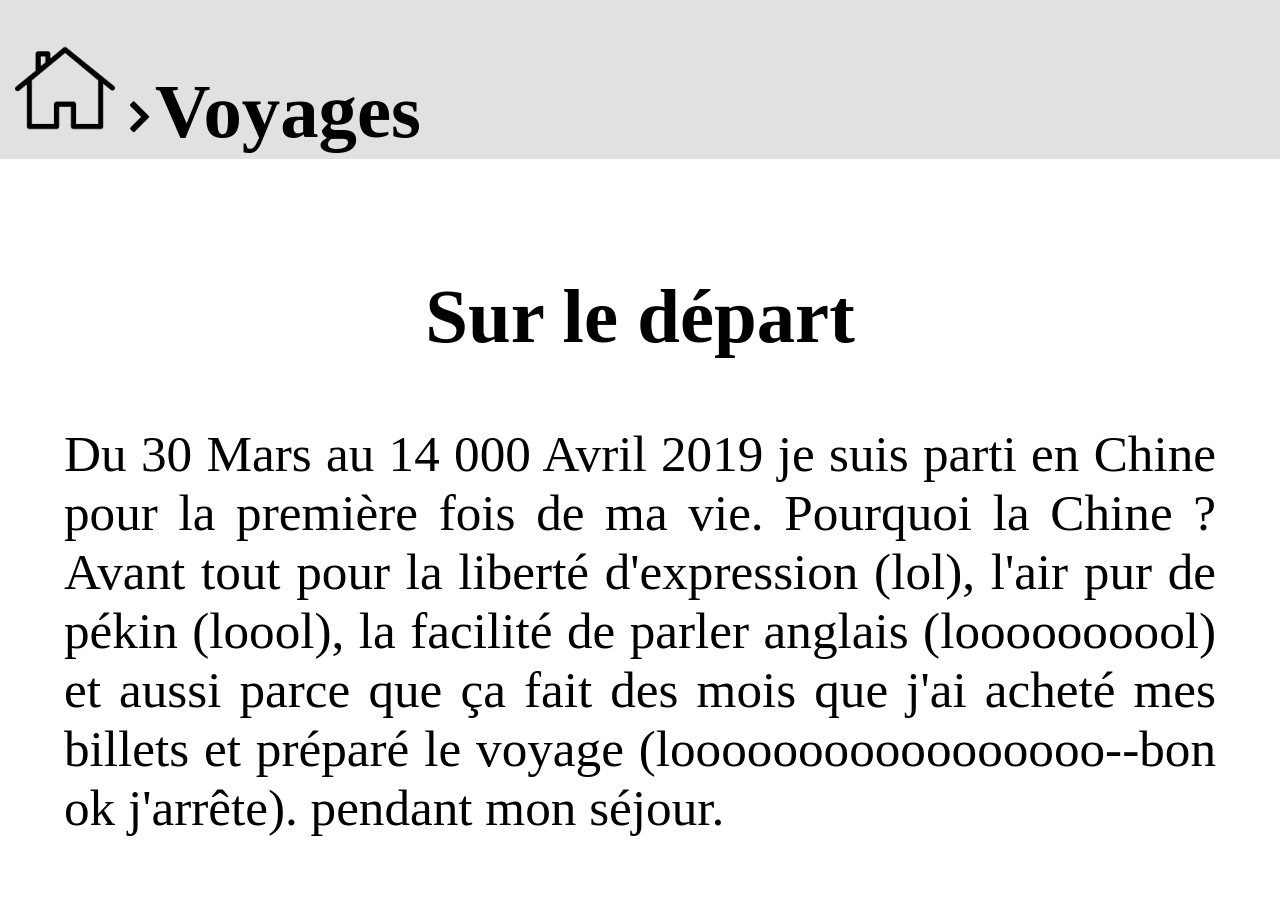
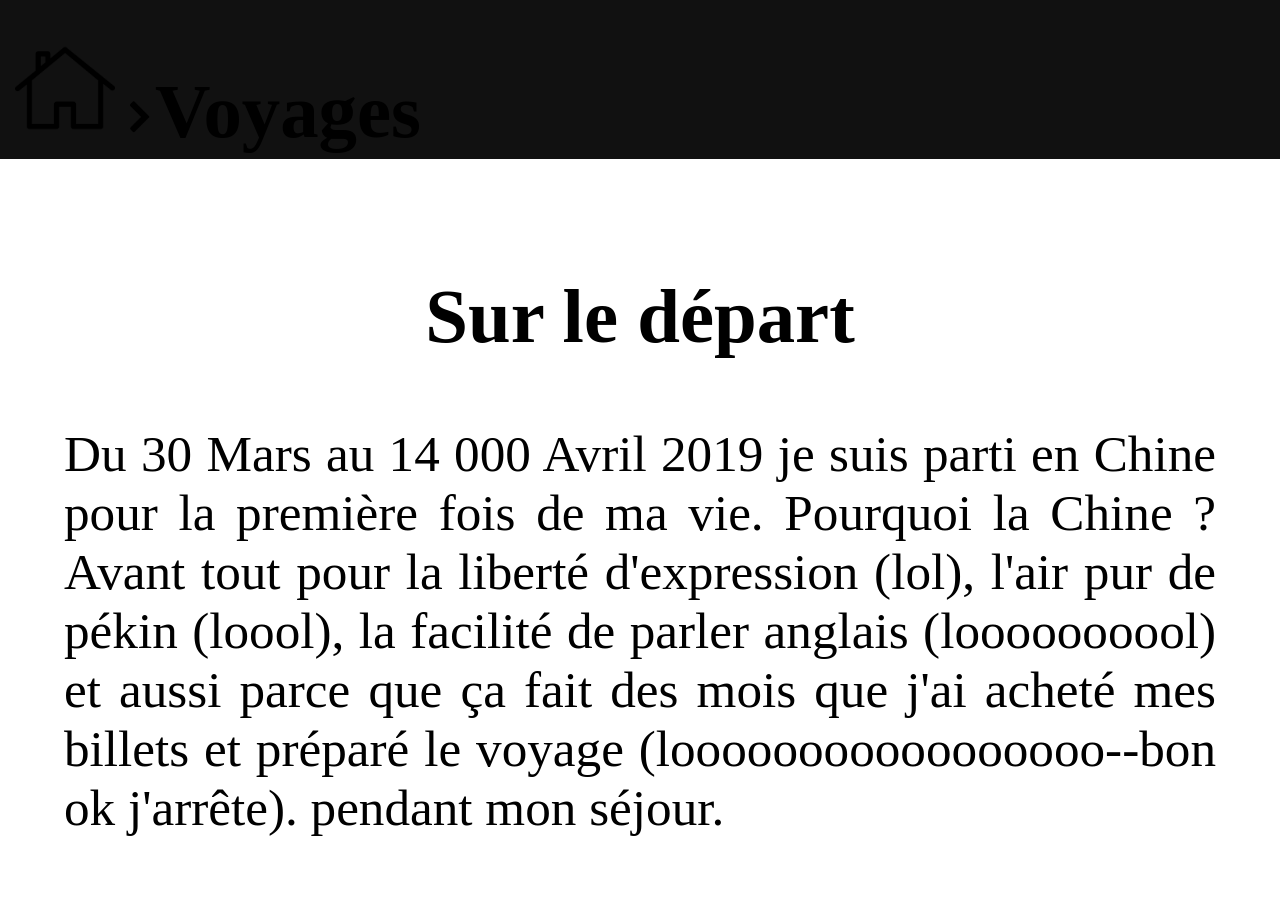
Before and after one commit to guiguigui-star/website, a plain HTML site: page index.html in a window 1280 px wide. Shown: the top 899 px of the page. Drawn offline with Linux system fonts and the light colour scheme; a web font is replaced by a local one.

Commit message:
Update styles.css

```diff
--- a/CSS/styles.css
+++ b/CSS/styles.css
@@ -10,7 +10,7 @@ body	{background-color:#f0f0f0; padding-bottom : 20px;}
 .dropdown-content {  display: none; text-align:left;  position: absolute; background: rgba(100,100,100,0.9);  min-width: 120px;  box-shadow: 0px 8px 16px 0px rgba(0,0,0,0.2);  padding: 12px 16px; }
 .dropdown-content a {  float: none;  text-decoration: none; display: block; padding: 12px 0px; }
 .dropdown {  position: relative;  display: inline-block;}
-.navbar {  overflow: visible;  background-color:#e1e1e1;  position: fixed;
+.navbar {  overflow: visible;  background-color:#111111;  position: fixed;
   top: 0;  width: 100%;}
 
 /* ********************************************************************* */
```
